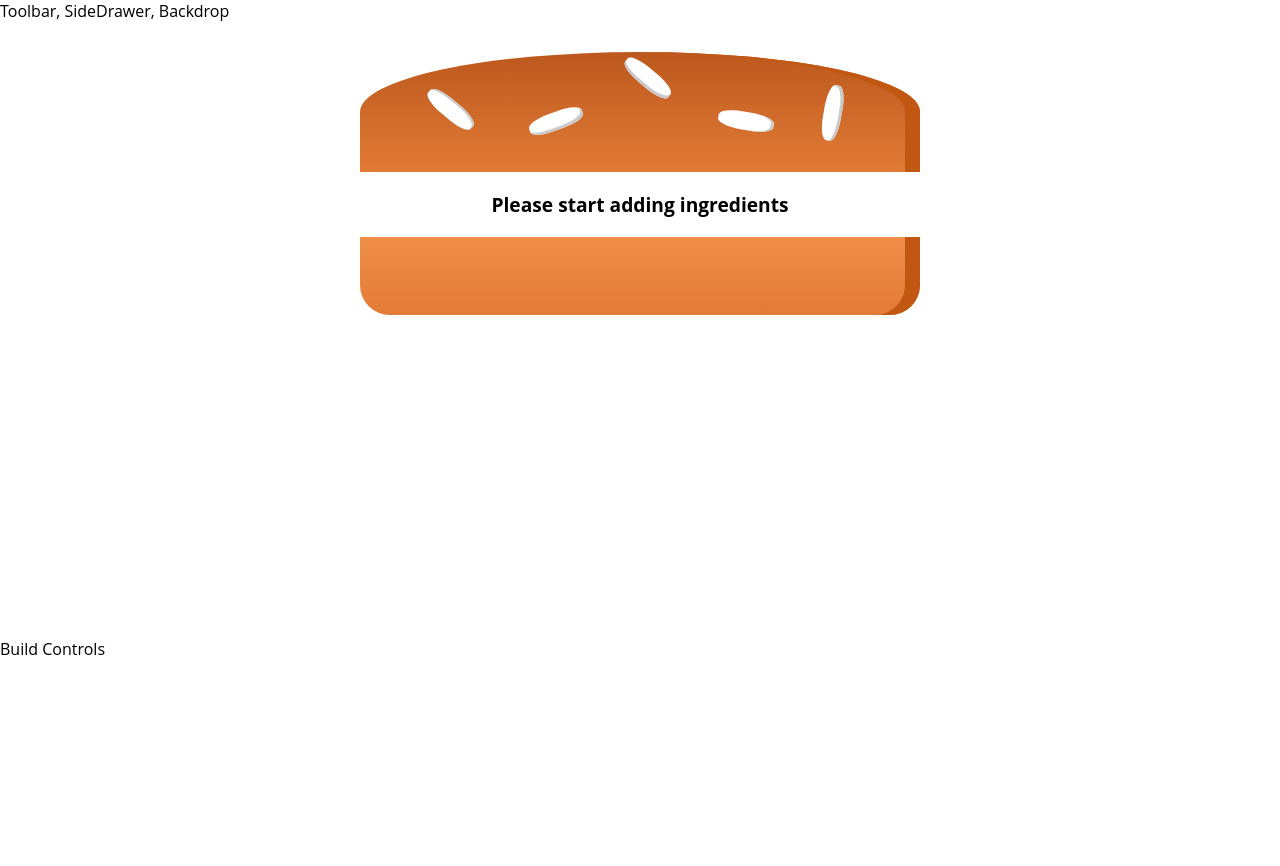
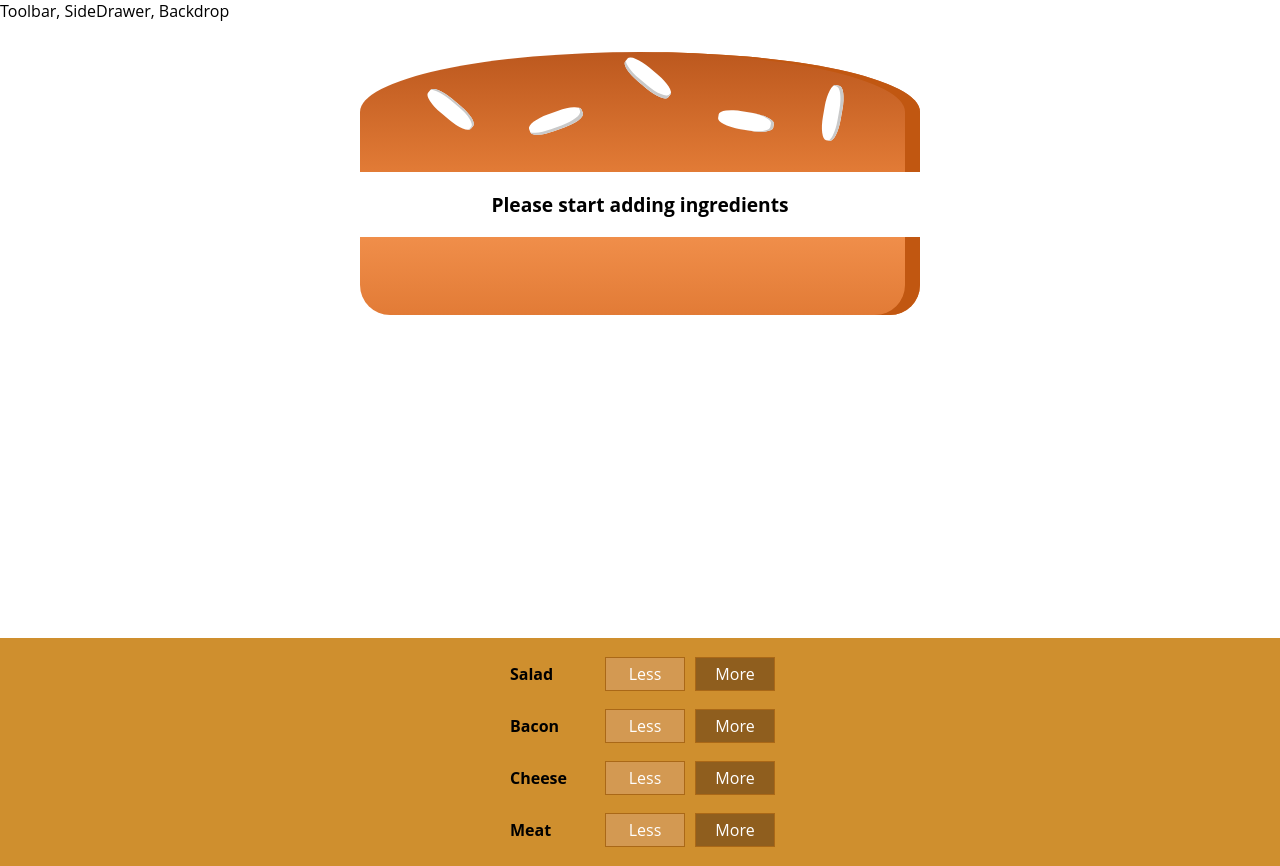
Before and after one commit to inquityy1/React, a React (Create React App) app in the folder 2. Burger app/burger-app/: page / in a window 1280 px wide. Before the commit the page ends 800 px from the top, so only its background shows below. Built offline with nearby package versions, Linux system fonts and the light colour scheme.

Commit message:
Outputting Multiple Build Controls

```diff
--- a/2. Burger app/burger-app/src/components/Burger/BuildControls/BuildControls.js
+++ b/2. Burger app/burger-app/src/components/Burger/BuildControls/BuildControls.js
@@ -1,5 +1,21 @@
 import React from "react";
 
-const buildControls = (props) => <div></div>;
+import classes from "./BuildControls.css";
+import BuildControl from "./BuildControl/BuildControl";
+
+const controls = [
+  { label: "Salad", type: "salad" },
+  { label: "Bacon", type: "bacon" },
+  { label: "Cheese", type: "cheese" },
+  { label: "Meat", type: "meat" },
+];
+
+const buildControls = (props) => (
+  <div className={"BuildControls"}>
+    {controls.map((ctrl) => (
+      <BuildControl key={ctrl.label} label={ctrl.label} />
+    ))}
+  </div>
+);
 
 export default buildControls;
--- a/2. Burger app/burger-app/src/containers/BurgerBuilder/BurgerBuilder.js
+++ b/2. Burger app/burger-app/src/containers/BurgerBuilder/BurgerBuilder.js
@@ -2,6 +2,7 @@
 
 import Auxiliary from "../../hoc/Auxiliary";
 import Burger from "../../components/Burger/Burger";
+import BuildControls from "../../components/Burger/BuildControls/BuildControls";
 
 class BurgerBuilder extends Component {
   //   constructor(props) {
@@ -21,7 +22,7 @@
     return (
       <Auxiliary>
         <Burger ingredients={this.state.ingredients} />
-        <div>Build Controls</div>
+        <BuildControls />
       </Auxiliary>
     );
   }
```
